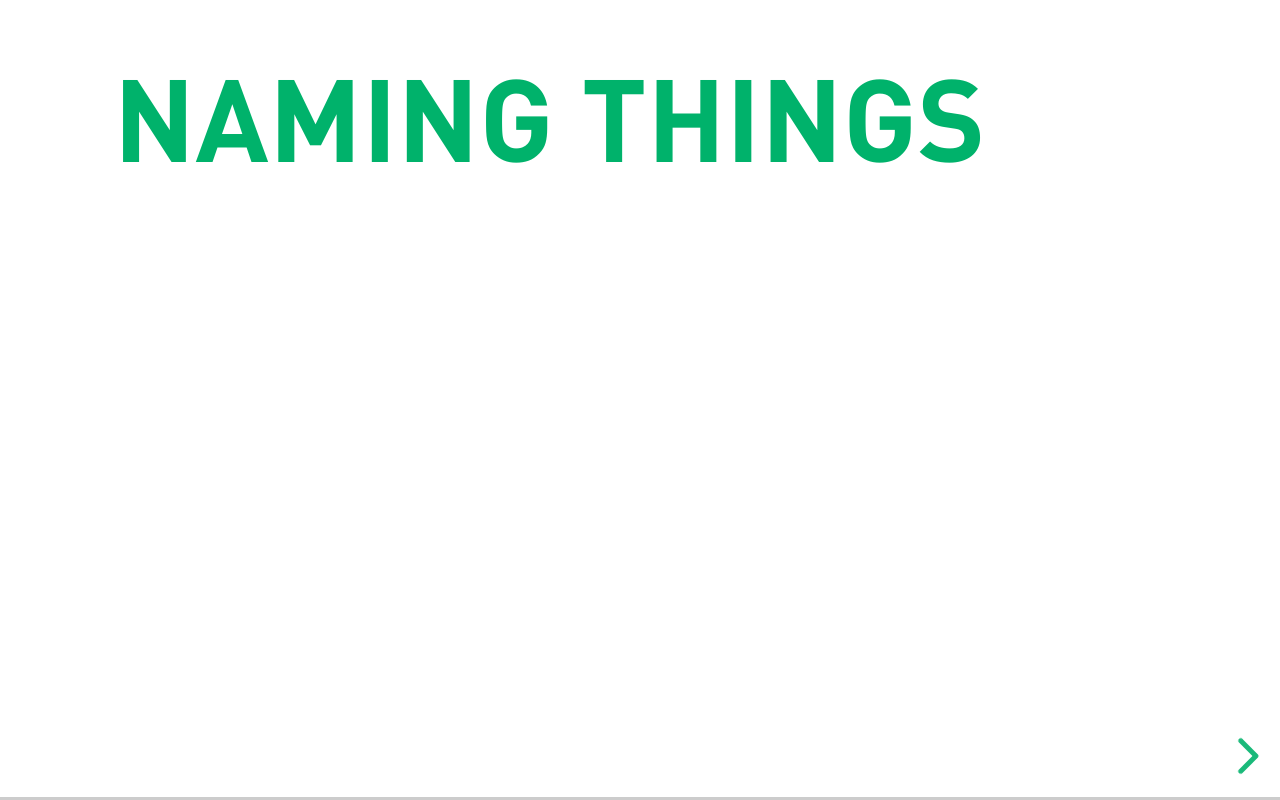
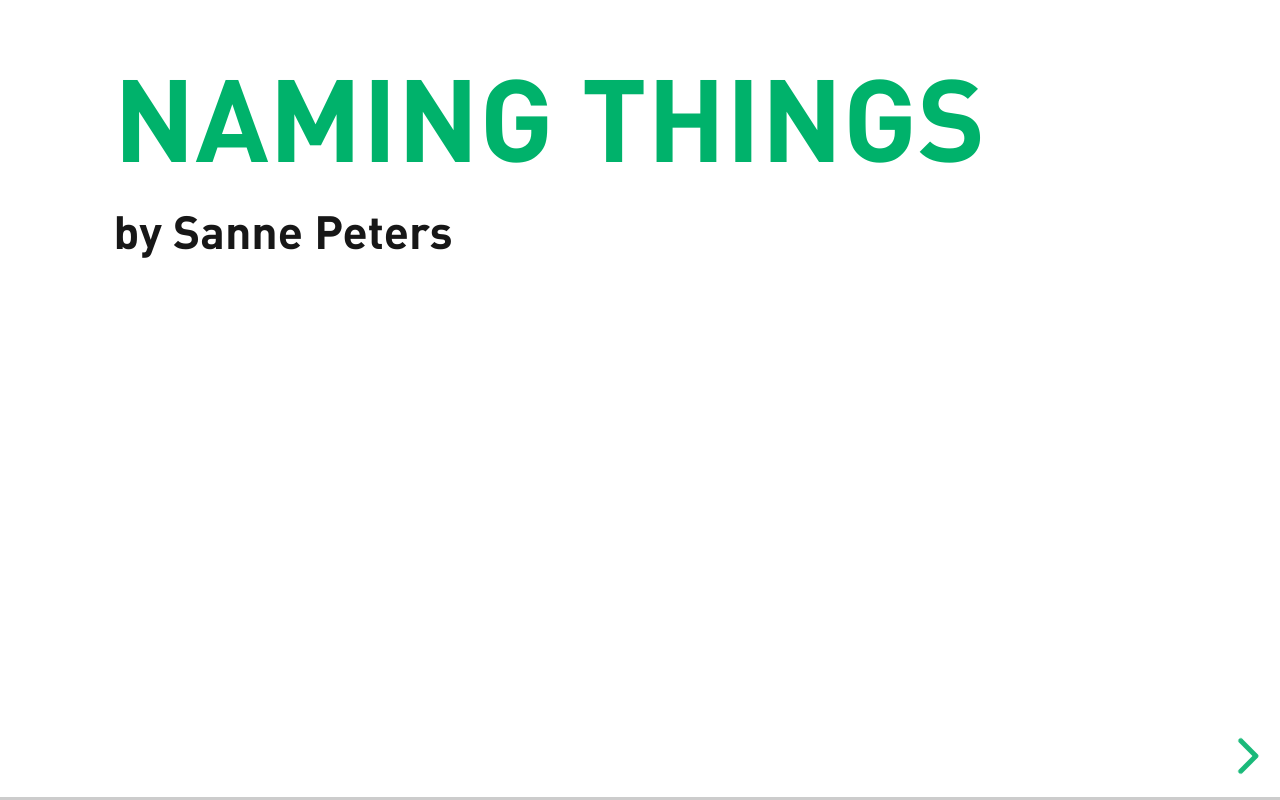
Before and after one commit to bankaihq/building-effective-design-systems, a website: page index.html in a window 1280 px wide. Drawn offline with Linux system fonts and the light colour scheme.

Commit message:
Added my name to the beginning

```diff
--- a/index.html
+++ b/index.html
@@ -27,6 +27,8 @@
 			<div class="slides">
 				<section data-markdown>
 						# Naming things
+
+						by Sanne Peters
 						</section>
 				<section data-markdown>
 					Hi,
```
